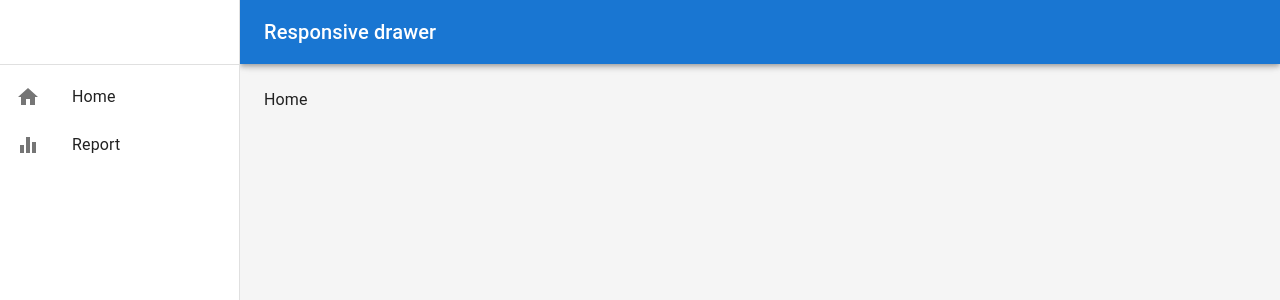
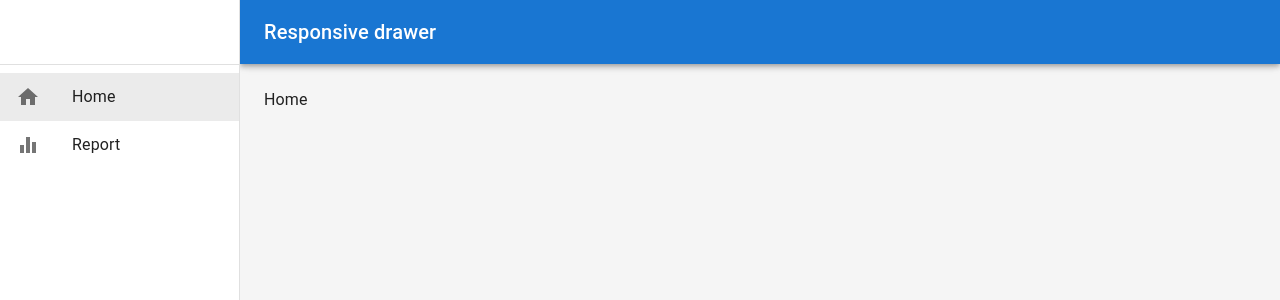
Before and after one commit to takuya-takebayashi/react-household-account-book, a React (Create React App) app: page / in a window 1280 px wide. Shown: the top 300 px of the page. Built offline with nearby package versions, Linux system fonts and the light colour scheme; the HTML template or start-up script is replaced by a standard one.

Commit message:
サイドバーのスタイルを変更

```diff
--- a/src/components/layout/common/SideBar.tsx
+++ b/src/components/layout/common/SideBar.tsx
@@ -1,16 +1,15 @@
 import { Box, Drawer } from '@mui/material';
 import Divider from '@mui/material/Divider';
-import InboxIcon from '@mui/icons-material/MoveToInbox';
 import List from '@mui/material/List';
 import ListItem from '@mui/material/ListItem';
 import ListItemButton from '@mui/material/ListItemButton';
 import ListItemIcon from '@mui/material/ListItemIcon';
 import ListItemText from '@mui/material/ListItemText';
-import MailIcon from '@mui/icons-material/Mail';
 import Toolbar from '@mui/material/Toolbar';
-import React from 'react';
+import React, { CSSProperties } from 'react';
 import HomeIcon from '@mui/icons-material/Home';
 import EqualizerIcon from '@mui/icons-material/Equalizer';
+import { NavLink } from 'react-router-dom';
 
 interface SideBarProps {
     drawerWidth: number,
@@ -30,12 +29,29 @@
         { text: "Report", path: "/report", icon: EqualizerIcon },
     ]
 
+    const baseLinkStyle: CSSProperties = {
+        textDecoration: "none",
+        color: "inherit",
+        display: "block"
+    }
+
+    const activeLinkStyle: CSSProperties = {
+        backgroundColor: "rgba(0,0,0,0.08)"
+    }
+
     const drawer = (
         <div>
             <Toolbar />
             <Divider />
             <List>
                 {menuItems.map((item, index) => (
+                    <NavLink key={item.text} to={item.path} style={({ isActive }) => {
+                        // console.log("選択されたメニューは", item.text, isActive);
+                        return {
+                            ...baseLinkStyle,
+                            ...(isActive ? activeLinkStyle : {})
+                        }
+                    }}>
                         <ListItem key={index} disablePadding>
                             <ListItemButton>
                                 <ListItemIcon>
@@ -45,6 +61,7 @@
                                 <ListItemText primary={item.text} />
                             </ListItemButton>
                         </ListItem>
+                    </NavLink>
                 ))}
             </List>
         </div>
```
Also changed, not shown: public/manifest.json. Lines whose indentation alone changed are shown as unchanged.
